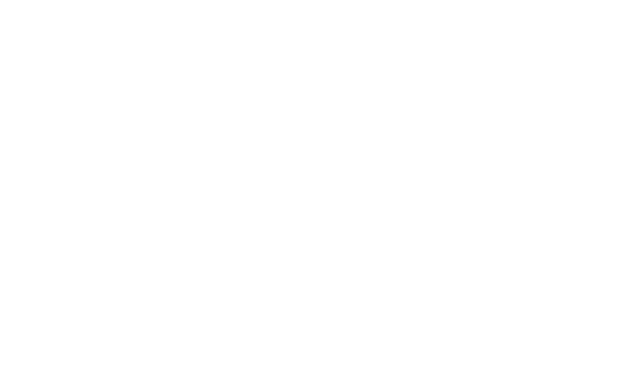
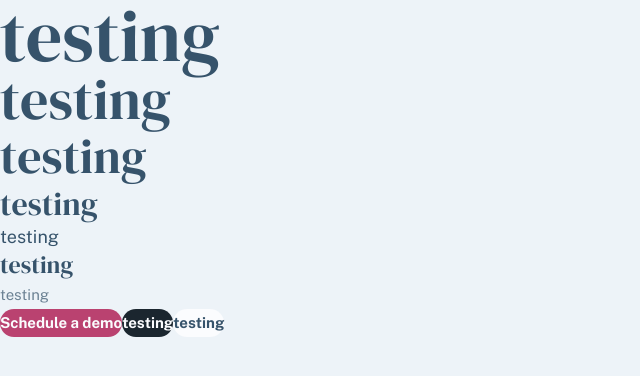
Before and after one commit to jjpickering10/frontend-mentor-payapi, a Next.js app: page / in a window 1280 px wide. Shown: the top 376 px of the page, without its empty margins (0-640 px from the left). Built offline with nearby package versions, Linux system fonts and the light colour scheme.

Commit message:
Set tailwind styles

```diff
--- a/pages/index.js
+++ b/pages/index.js
@@ -1,5 +1,4 @@
 import Head from 'next/head';
-import Image from 'next/image';
 
 export default function Home() {
   return (
@@ -9,6 +8,16 @@
         <meta name='description' content='Generated by create next app' />
         <link rel='icon' href='/favicon.ico' />
       </Head>
+      <h1>testing</h1>
+      <h1 className='small'>testing</h1>
+      <h2>testing</h2>
+      <h3>testing</h3>
+      <h3 className='small'>testing</h3>
+      <h4>testing</h4>
+      <p>testing</p>
+      <button>Schedule a demo</button>
+      <button className='secondary__light'>testing</button>
+      <button className='secondary__dark'>testing</button>
     </div>
   );
 }
--- a/styles/globals.css
+++ b/styles/globals.css
@@ -9,7 +9,42 @@
 @layer base {
   body,
   html {
-    font-family: 'DM Serif Display', serif;
+    @apply font-body bg-background text-lightSanJuanBlue text-[15px] leading-[28px];
+  }
+
+  h1,
+  h2,
+  h3,
+  h4 {
+    @apply font-headings font-normal text-sanJuanBlue;
+  }
+
+  h1 {
+    @apply text-[72px] leading-[72px];
+  }
+  h1.small {
+    @apply text-[56px] leading-[56px];
+  }
+  h2 {
+    @apply text-[48px] leading-[56px];
+  }
+  h3 {
+    @apply text-[32px] leading-[40px];
+  }
+  h3.small {
+    @apply font-body text-[18px] leading-[25px];
+  }
+  h4 {
+    @apply text-[24px] leading-[32px];
+  }
+  button {
+    @apply text-waterWhite bg-darkPink rounded-[100vw] hover:bg-charmPink font-bold;
+  }
+  button.secondary__light {
+    @apply text-waterWhite bg-mirageBlue rounded-[100vw] hover:bg-waterWhite hover:text-mirageBlue font-bold;
+  }
+  button.secondary__dark {
+    @apply text-sanJuanBlue bg-waterWhite rounded-[100vw] hover:bg-sanJuanBlue hover:text-waterWhite font-bold;
   }
 }
 
--- a/tailwind.config.js
+++ b/tailwind.config.js
@@ -17,10 +17,11 @@
       mirageBlue: '#1b262f',
       charmPink: '#da6d97',
       lightSanJuanBlue: '#6c8294',
+      background: '#edf3f8',
     },
     fontFamily: {
       body: ['Public Sans', 'sans-serif'],
-      headings: ['DM Serif Display', 'serif'],
+      headings: ['"DM Serif Display"', 'serif'],
     },
     extend: {},
   },
```
